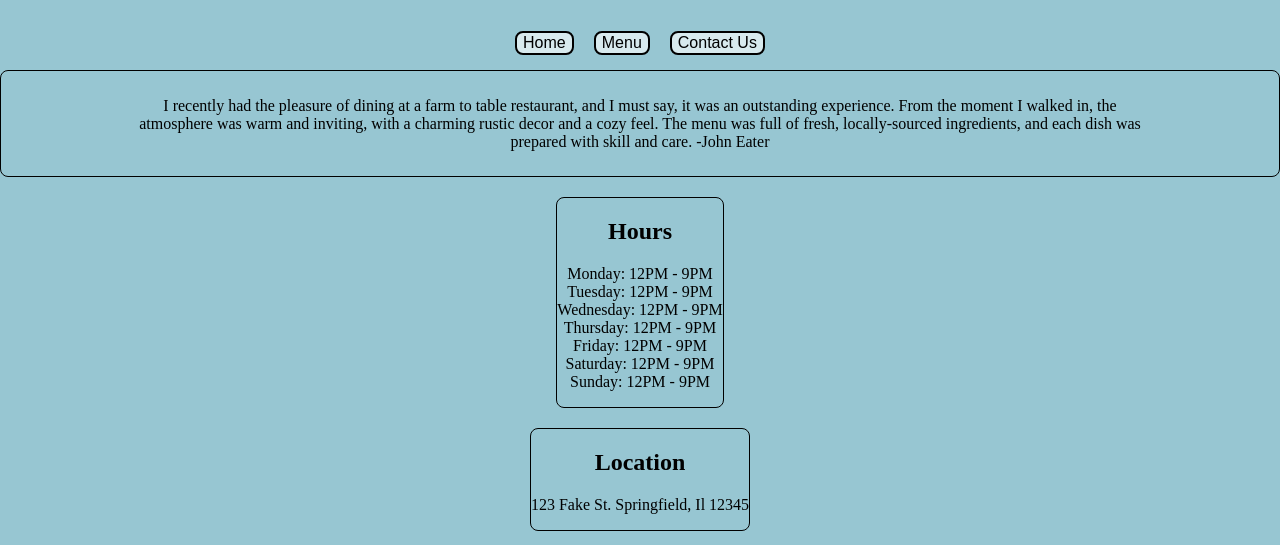
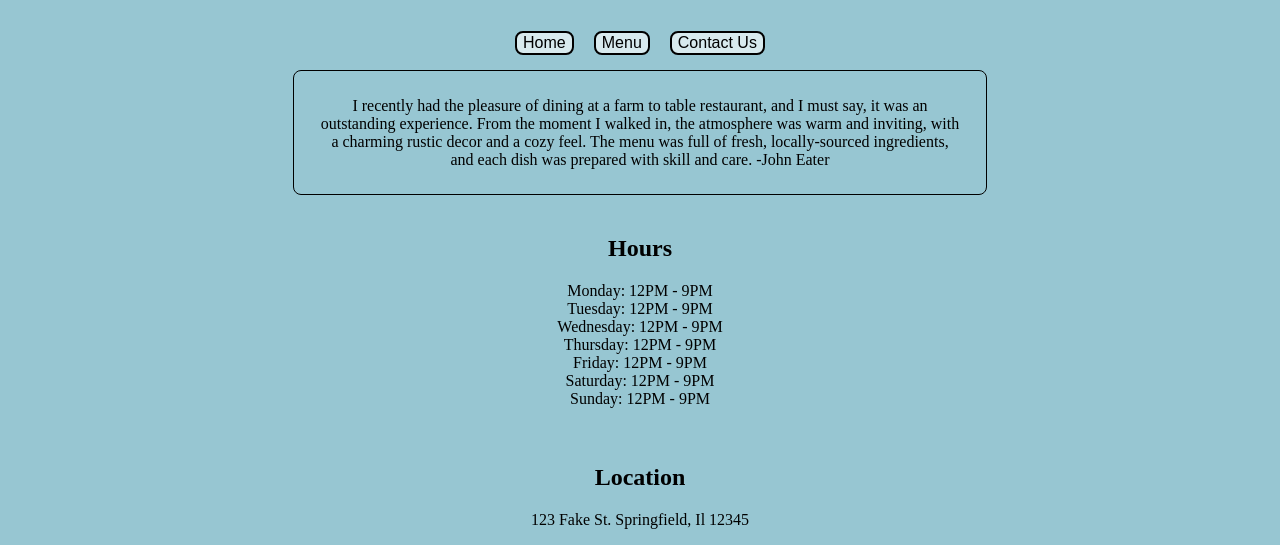
Before and after one commit to gregoryls/restaurant-page, a website built with webpack: page dist/index.html in a window 1280 px wide. Shown: the part 318-863 px from the top of the page. Built offline with Linux system fonts and the light colour scheme.

Commit message:
apply border to specific divs, not universally

```diff
--- a/src/style.css
+++ b/src/style.css
@@ -51,13 +51,15 @@ body img {
 
 /* TODO consider naming divs by id for the borders */
 
-#content > div {
+#review,
+.contact {
   border: 1px solid black;
   border-radius: 8px;
   /* margin: 1vh 10vh; */
 }
 
 #content section {
+  /* this creates dividing lines between menu sections */
   border-bottom: 1px solid black;
 }
 
@@ -72,13 +74,12 @@ body img {
 }
 
 #review {
-  padding: 2vw 10vw;
-  /* margin: 1vh 20vh; */
+  padding: 2vw;
+  width: 50vw;
 }
 
 .contact {
   display: flex;
   flex-direction: column;
   width: 250px;
-  /* margin: 1vh 20vw; */
 }
```
Also changed, not shown: dist/index.bundle.js.
